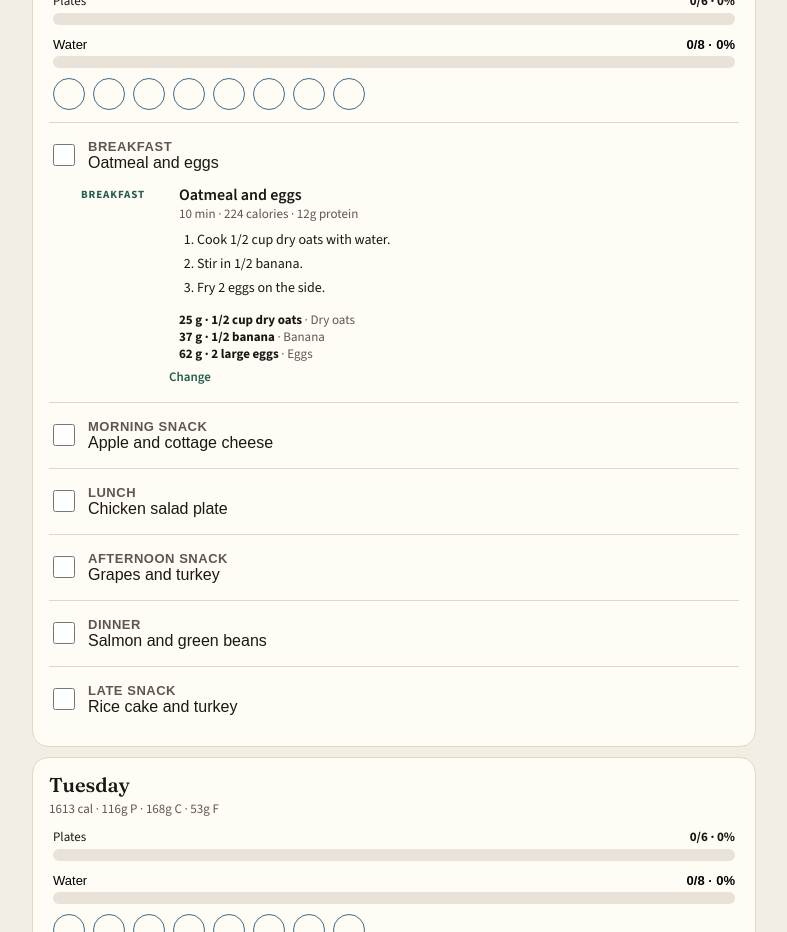
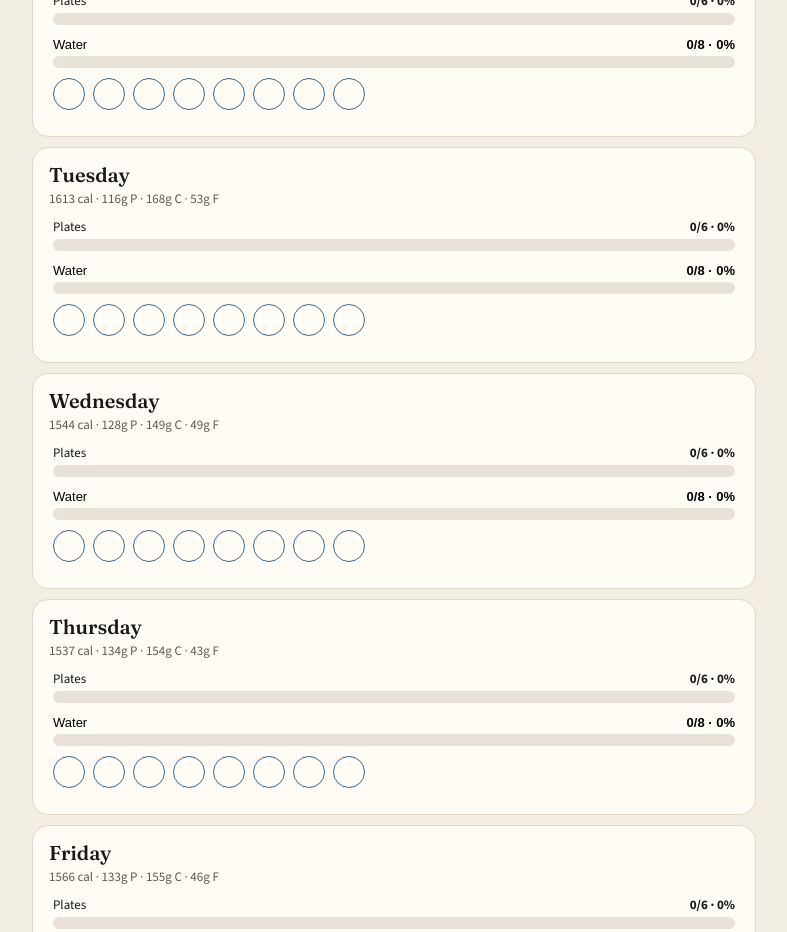
Before and after one commit to gcovarrubias23-5/cadence-web, a React (Vite) app: page / in a window 1280 px wide. Shown: the part 560-1492 px from the top of the page, without its empty margins (246-1033 px from the left). Built offline with nearby package versions, Linux system fonts and the light colour scheme.

Commit message:
Opening a day expands in place and does not jump to breakfast

```diff
--- a/src/App.jsx
+++ b/src/App.jsx
@@ -60,8 +60,8 @@ function loadJson(key, fallback) {
 
 export default function App() {
   const [tab, setTab] = useState('week')
-  const [openDay, setOpenDay] = useState('mon')
-  const [openSlot, setOpenSlot] = useState('breakfast')
+  const [openDay, setOpenDay] = useState('')
+  const [openSlot, setOpenSlot] = useState('')
   const [checked, setChecked] = useState({})
   const [copied, setCopied] = useState('')
   const [lastMove, setLastMove] = useState('')
@@ -82,9 +82,8 @@ export default function App() {
   useEffect(() => { localStorage.setItem('cadence.eaten', JSON.stringify(eaten)) }, [eaten])
   useEffect(() => { localStorage.setItem('cadence.water', JSON.stringify(water)) }, [water])
   useEffect(() => {
-    if (tab !== 'week' || !openDay) return
-    const id = openSlot ? `${openDay}-${openSlot}` : openDay
-    const t = setTimeout(() => scrollAnchorToTop(id), 40)
+    if (tab !== 'week' || !openDay || !openSlot) return
+    const t = setTimeout(() => scrollAnchorToTop(`${openDay}-${openSlot}`), 40)
     return () => clearTimeout(t)
   }, [tab, openDay, openSlot])
 
@@ -179,7 +178,7 @@ export default function App() {
             const drinks = glassesFor(water, d.id)
             return (
               <article className="card day" key={d.id} data-anchor={d.id}>
-                <button className="day-head" type="button" onClick={() => { setOpenDay(open ? '' : d.id); setOpenSlot('breakfast') }}>
+                <button className="day-head" type="button" onClick={() => { setOpenDay(open ? '' : d.id); setOpenSlot('') }}>
                   <span>
                     <span className="day-name">{d.day}</span>
                     <span className="macro-line">
```
